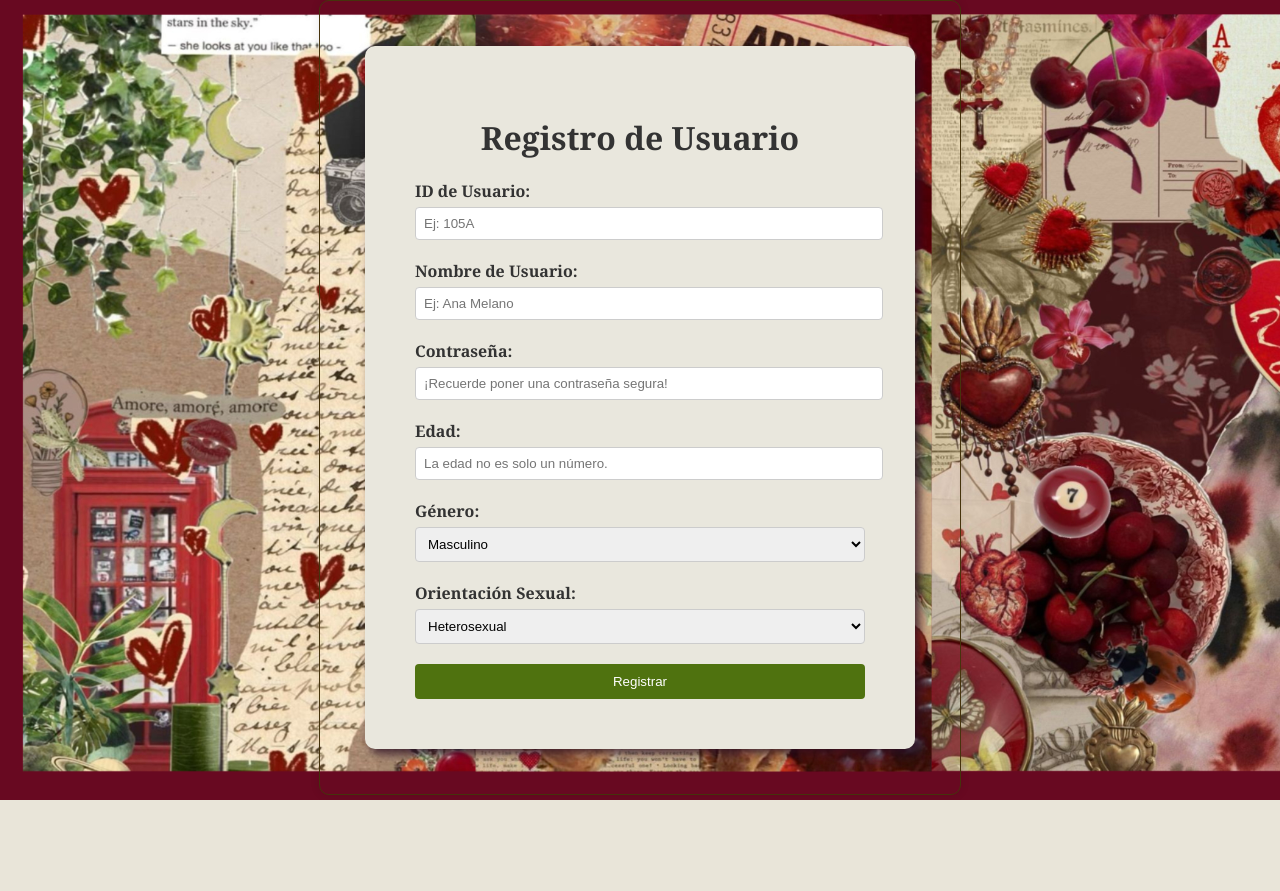
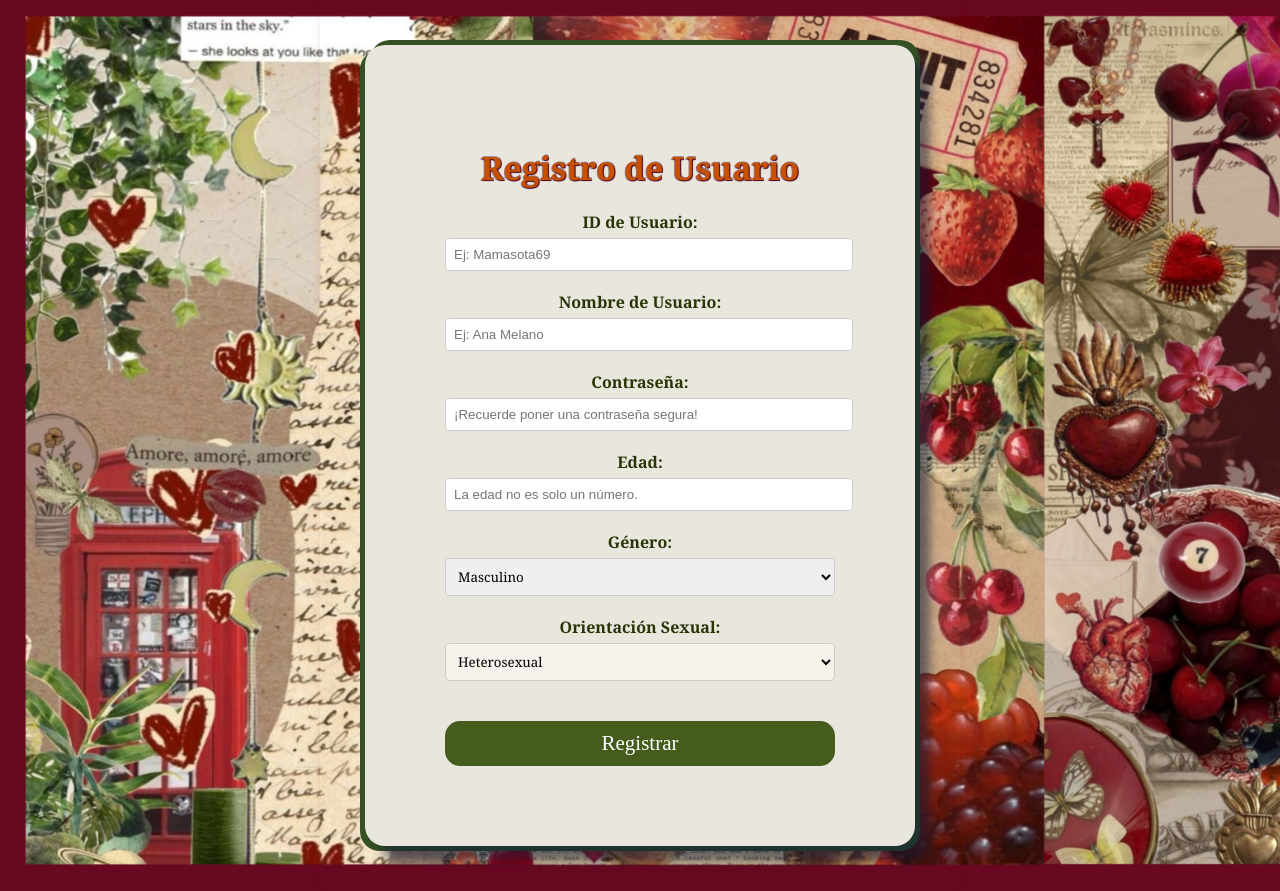
Before and after one commit to TitaAnca/Amorito-v.2, a Flask app: page /auth/ in a window 1280 px wide. Before the commit the page ends 800 px from the top, so only its background shows below. Run offline with Flask 3, Linux system fonts and the light colour scheme.

Commit message:
registro

```diff
--- a/static/css/Inicio.css
+++ b/static/css/Inicio.css
@@ -1,7 +1,7 @@
 body {
     background-image:url(../Imagenes/Fondo\ Cupido\ API.jpg);
     background-size: cover;
-    color: #8a1515ef;
+    color: #961d1d;
     text-align: center;
     display: flex;
     flex-direction: column;
@@ -128,6 +128,7 @@
     font-size: 25px;
 }
 button {
+    font-family: Georgia, 'Times New Roman', Times, serif;
     font-size: 30px;
     padding: 15px 30px;
     border: none;
@@ -141,7 +142,7 @@
 
 }
 button:hover {
-    background-color: #e78b3f;
+    background-color: rgb(207, 116, 55);
     color: #8a1515ef;
     box-shadow:  5px 8px 5px #472d0a94,
         1px -1px 0 #ad8632,
--- a/static/css/Registro.css
+++ b/static/css/Registro.css
@@ -1,6 +1,6 @@
 body {
     font-family:Georgia, 'Times New Roman', Times, serif;
-    color: #333;
+    color: #293507;
     font-weight: bold;
 
     background-image: url(../Imagenes/Fondo\ Cupido\ API.jpg);
@@ -8,26 +8,35 @@
     max-width: 600px;
     margin: auto;
     padding: 20px;
-    border: 1px solid #46330c;
     border-radius: 10px;
-    box-shadow: 0 0 10px rgba(0, 0, 0, 0.1);
-    background-color: rgb(233, 231, 221);
+    box-shadow: 0 0 10px rgba(126, 7, 7, 0.1);
+    background-color: rgb(241, 238, 220);
+    display: auto;
 }
 
-h1 {
+.titulo {
+    border-radius: 10px;
     text-align: center;
     margin-top: 20px;
+    color: rgb(199, 80, 1);
+    text-shadow:  1px 1px 1px #500924ea,
+        1px -1px 0 #5009247e,
+        -1px 1px 0 #5009247e,
+        1px 1px 0 #5009247e;
 }
 
 form {
+    text-align: center;
     margin-top: 30px;
     max-width: 600px;
     margin: 25px;
     background-color: rgb(233, 231, 221);
-    padding: 50px;
-    border-radius: 10px;
-    box-shadow: 5px 5px 10px rgba(41, 13, 34, 0.795);
-
+    padding: 80px;
+    border-radius: 20px;
+    box-shadow:  15px 15px 10px #0e1a3a85,
+        5px -5px 0 #365025,
+        -5px 5px 0 #365025,
+        5px 5px 0 #365025;
 }
 
 form div {
@@ -49,15 +58,42 @@
 
 button {
     width: 100%;
+    cursor: pointer;
+    font-family: Georgia, 'Times New Roman', Times, serif;
+    font-size: 21px;
     padding: 10px;
-    background-color: #4f720f;
-    color: white;
     border: none;
-    border-radius: 4px;
     cursor: pointer;
+    background: rgb(70, 92, 28);
+    color: #ffffff;
+    border-radius: 15px;
+    font-family: 'Fira Code';
+    transition: all 0.3s ease-in-out;
+    margin-top: 20px;
+
 }
 
 button:hover {
-    background-color: #ca6303;
-    color: #46330c;
+    background-color: rgba(199, 80, 1, 0.76);
+    color: #6b0e0eef;
+    box-shadow:  5px 8px 5px #472d0a94,
+        1px -1px 0 #ad8632,
+        -1px 1px 0 #ad8632,
+        1px 1px 0 #ad8632;
+        transform: translateY(-5px) scale(1.1);
 }
+
+#orientacion_sexual {
+    font-family: Georgia, 'Times New Roman', Times, serif;
+    background-color: #f7f4ede0;
+}
+#orientacion_sexual:option {
+    background-color: #ca4343;
+    color: white;
+}
+option:hover {
+    background-color: #ca4343;
+}
+#genero {
+    font-family: Georgia, 'Times New Roman', Times, serif
+}
--- a/templates/Registro.html
+++ b/templates/Registro.html
@@ -8,10 +8,13 @@
 </head>
 <body>
     <form id="registroForm">
-        <h1>Registro de Usuario</h1>
+        <div class="titulo">
+            <h1>Registro de Usuario</h1>
+        </div>
         <div>
             <label for="id_usuario">ID de Usuario:</label>
-            <input type="text" id="id_usuario" name="id_usuario" required placeholder="Ej: 105A">
+            <input type="text" id="id_usuario" name="id_usuario" required placeholder="Ej: Mamasota69
+            ">
         </div>
         <div>
             <label for="nombre_usuario">Nombre de Usuario:</label>
```
Also changed, not shown: db/usuarios.json (+8 -0 lines).
